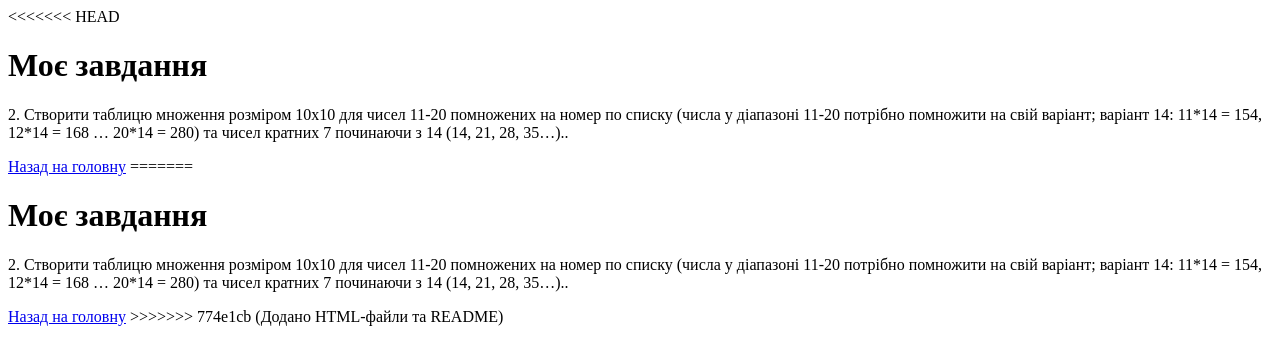
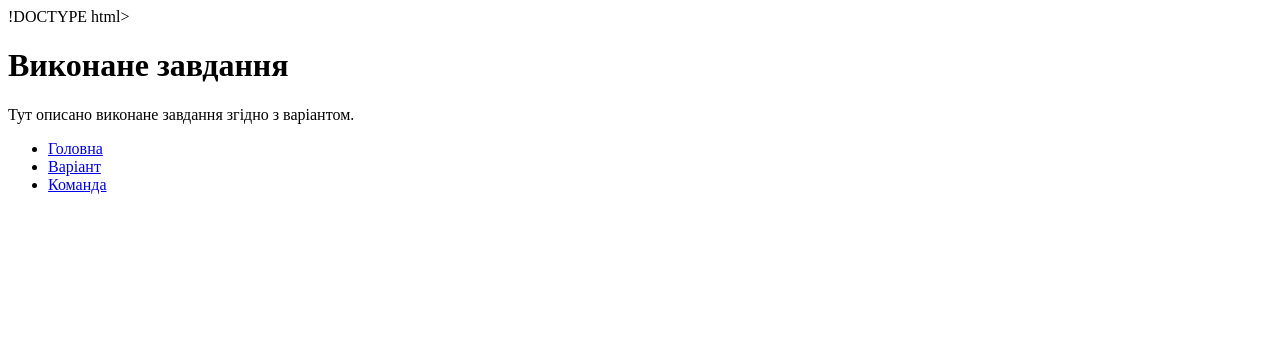
Before and after one commit to sergangaming-boop/oki-2025-lab8-panas, a plain HTML site: page variant.html in a window 1280 px wide. Drawn offline with Linux system fonts and the light colour scheme.

Commit message:
Виправлено HTML і додано README з посиланням на сайт

```diff
--- a/variant.html
+++ b/variant.html
@@ -1,33 +1,18 @@
-<<<<<<< HEAD
-<!DOCTYPE html>
+!DOCTYPE html>
 <html lang="uk">
 <head>
     <meta charset="UTF-8">
-    <title>Завдання</title>
+    <title>Виконане завдання</title>
 </head>
 <body>
-    <h1>Моє завдання</h1>
-    <p>2.     Створити таблицю множення розміром 10х10 для чисел 11-20 помножених на номер по списку
- (числа у діапазоні 11-20 потрібно помножити на свій варіант;
-варіант 14: 11*14 = 154, 12*14 = 168 … 20*14 = 280)
-та чисел кратних 7 починаючи з 14  (14, 21, 28, 35…)..</p>
-    <a href="index.html">Назад на головну</a>
+    <h1>Виконане завдання</h1>
+    <p>Тут описано виконане завдання згідно з варіантом.</p>
+    <nav>
+        <ul>
+            <li><a href="index.html">Головна</a></li>
+            <li><a href="variant.html">Варіант</a></li>
+            <li><a href="team.html">Команда</a></li>
+        </ul>
+    </nav>
 </body>
 </html>
-=======
-<!DOCTYPE html>
-<html lang="uk">
-<head>
-    <meta charset="UTF-8">
-    <title>Завдання</title>
-</head>
-<body>
-    <h1>Моє завдання</h1>
-    <p>2.     Створити таблицю множення розміром 10х10 для чисел 11-20 помножених на номер по списку
- (числа у діапазоні 11-20 потрібно помножити на свій варіант;
-варіант 14: 11*14 = 154, 12*14 = 168 … 20*14 = 280)
-та чисел кратних 7 починаючи з 14  (14, 21, 28, 35…)..</p>
-    <a href="index.html">Назад на головну</a>
-</body>
-</html>
->>>>>>> 774e1cb (Додано HTML-файли та README)
```
Also changed, not shown: index.html (+11 -21 lines), team.html (+9 -19 lines).
